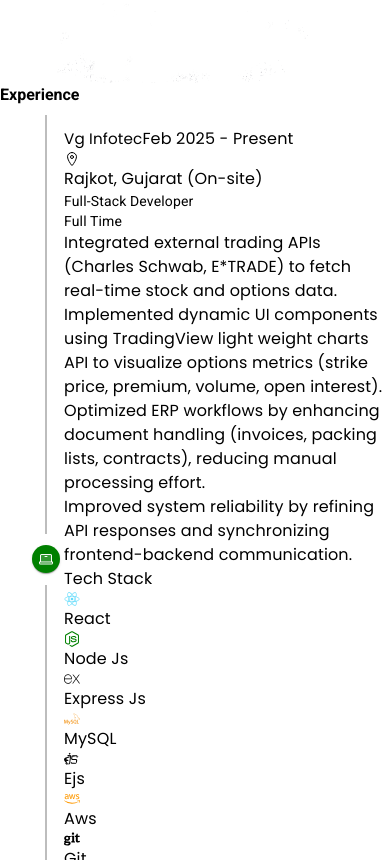
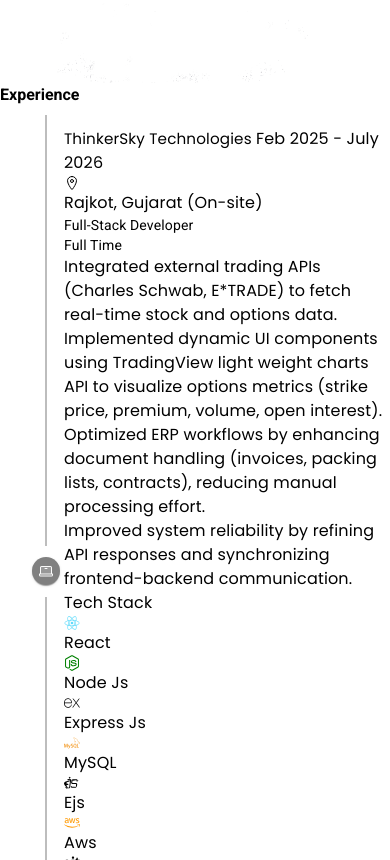
Before and after one commit to Rakesh-99/portfolio-2, a React (Vite) app: page / in a window 390 px wide. Shown: the part 1140-2000 px from the top of the page. Built offline with nearby package versions, Linux system fonts and the light colour scheme.

Commit message:
ui : improve theme, and colors

```diff
--- a/src/components/ExperienceTimeline.jsx
+++ b/src/components/ExperienceTimeline.jsx
@@ -23,9 +23,9 @@
 
   const experiences = [
     {
-      title: "Vg Infotec",
+      title: "ThinkerSky Technologies ",
       fullTime: true,
-      period: "Feb 2025 - Present",
+      period: "Feb 2025 - July  2026",
       role: "Full-Stack Developer",
       location: "Rajkot, Gujarat (On-site)",
       techStack: vgInfotecExp,
@@ -71,7 +71,7 @@
         >
           <TimelineSeparator >
             <TimelineConnector />
-            <TimelineDot  sx={{ backgroundColor: "green" }}>
+            <TimelineDot  sx={{ backgroundColor: "gray" }}>
               <PiLaptopDuotone  sx={{ fontSize: isMobile ? 18 : 24 }} />
             </TimelineDot>
             <TimelineConnector />
@@ -93,7 +93,7 @@
                   sx={{ fontSize: { xs: "0.95rem", sm: "1.1rem", md: "1.25rem" } }}
                 >
                   <span>{exp.title.split(' ')[0]} </span>
-                  <span className='border-b-2 border-green-500 inline-block'>
+                  <span className='border-b-2 border-yellow-500 inline-block'>
                     {exp.title.split(' ').slice(1).join(' ')}
                   </span>
                 </Typography>
@@ -138,7 +138,7 @@
 
             {/* Tech Stack Section */}
             <div className="mt-3 sm:mt-4  text-left md:mt-5">
-              <span className='font-bold border py-1 px-2 rounded-xl border-green-500 text-[11px] sm:text-xs md:text-sm'>
+              <span className='font-bold border py-1 px-2 rounded-xl border-yellow-500 text-[11px] sm:text-xs md:text-sm'>
                 Tech Stack
               </span>
 
--- a/src/components/NavBar.jsx
+++ b/src/components/NavBar.jsx
@@ -1,6 +1,6 @@
-import React, { useState, useEffect } from 'react'
+import { useState, useEffect } from 'react'
 import { AiOutlineHome } from "react-icons/ai";
-import { FaRegUserCircle, FaRegFileCode } from "react-icons/fa";
+import { FaRegUserCircle } from "react-icons/fa";
 import { TiContacts } from "react-icons/ti";
 import { AiTwotoneProject } from "react-icons/ai";
 import { Link as ScrollLink, animateScroll as scroll } from 'react-scroll';
@@ -136,7 +136,7 @@
                                         onClick={handleHamToggle}
                                         className='text-sm active:scale-95 transition-all font-semibold cursor-pointer'
                                         spy={true}
-                                        activeClass="md:border-b lg:border-b bg-clip-text bg-gradient-to-r from-blue-600 via-green-500 to-indigo-400 inline text-transparent"
+                                        activeClass="md:border-b lg:border-b bg-clip-text bg-gradient-to-r from-white via-yellow-500 to-white inline text-transparent"
                                     >
                                         {navText}
                                     </ScrollLink>
--- a/src/components/SkillsAndTools.jsx
+++ b/src/components/SkillsAndTools.jsx
@@ -24,11 +24,11 @@
                         return (
                             <div
                                 key={i}
-                                className={`flex  rounded-2xl hover:shadow-2xl py-2  hover:animate-pulse hover:scale-95 duration-500 cursor-pointer  flex-col justify-center items-center ${theme === 'dark' ? ' hover:green-600 hover:shadow-green-500' : ' hover:shadow-blue-500'}`}
+                                className={`flex transition-all rounded-lg duration-100 hover:shadow-lg py-2 cursor-pointer  flex-col justify-center items-center ${theme === 'dark' ? ' hover:shadow-yellow-900' : ' hover:shadow-yellow-200'}`}
                             >
 
-                                <Icon size={40} />
-                                <p className='font-medium  lg:text-lg text-sm'>{skillName}</p>
+                                <Icon size={30} />
+                                <p className='font-medium  lg:text-sm text-sm'>{skillName}</p>
                             </div>
                         )
                     })
--- a/src/components/TimelineEducation.jsx
+++ b/src/components/TimelineEducation.jsx
@@ -54,7 +54,7 @@
           >
             <TimelineSeparator>
               <TimelineConnector />
-              <TimelineDot sx={{ backgroundColor: "green" }}>
+              <TimelineDot sx={{ backgroundColor: "gray" }}>
                 <IconComponent sx={{ fontSize: isMobile ? 18 : 24 }} />
               </TimelineDot>
               <TimelineConnector />
```
